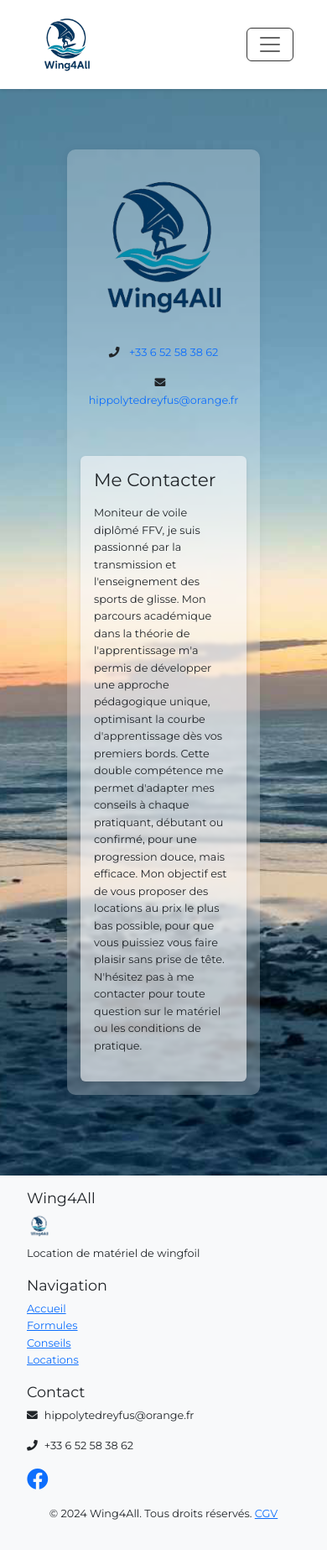
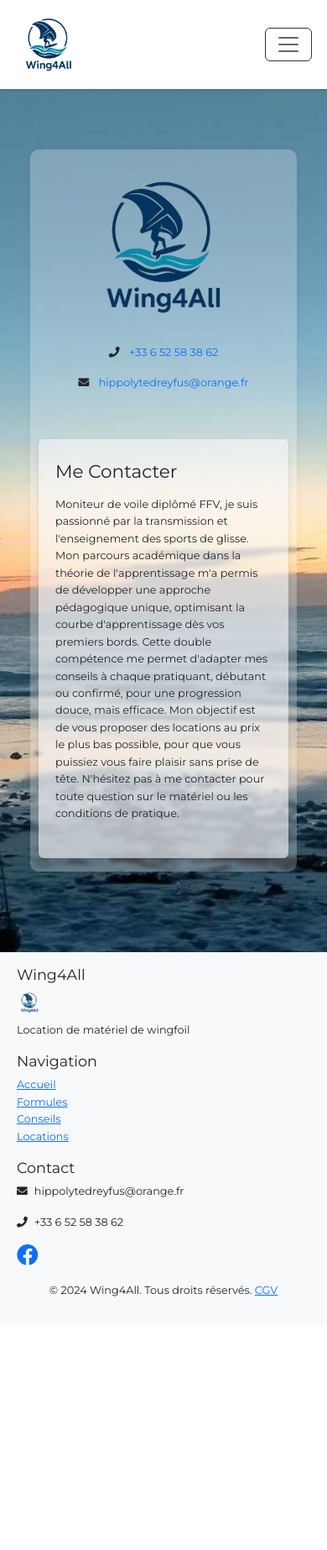
Before and after one commit to hippolyte456/wingfoil_rental, a Flask app: page /contact in a window 390 px wide. Shown: the whole page at 84% size. After the commit the page ends 1544 px from the top, so only its background shows below. Run offline with Flask 3, Linux system fonts and the light colour scheme; some libraries are stand-ins or nearby versions.

Commit message:
padding of mobile render !important in css

```diff
--- a/app/static/css/style.css
+++ b/app/static/css/style.css
@@ -124,6 +124,27 @@ footer {
         padding: 0 1rem;
     }
 
+    /* Réduire le padding horizontal pour les éléments principaux */
+    .container,
+    section,
+    header,
+    footer,
+    .content-box,
+    .card-body {
+        padding-left: 15px !important;
+        padding-right: 15px !important;
+    }
+
+    .card {
+        padding: 15px;
+    }
+
+    /* Supprime le padding excessif des éléments avec des classes Bootstrap */
+    .p-4, .px-4, .ps-4, .pe-4 {
+        padding-left: 15px !important;
+        padding-right: 15px !important;
+    }
+
     h1, h2 {
         font-size: 1.5rem;
     }
@@ -198,6 +219,27 @@ footer {
 
     body {
         font-size: 0.8rem;
+    }
+
+    /* Réduire davantage le padding horizontal pour les très petits écrans */
+    .container,
+    section,
+    header,
+    footer,
+    .content-box,
+    .card-body {
+        padding-left: 10px !important;
+        padding-right: 10px !important;
+    }
+
+    .card {
+        padding: 10px;
+    }
+
+    /* Supprime le padding excessif des éléments avec des classes Bootstrap */
+    .p-4, .px-4, .ps-4, .pe-4 {
+        padding-left: 10px !important;
+        padding-right: 10px !important;
     }
 
     p, a, li, .card-text, .lead {
```
